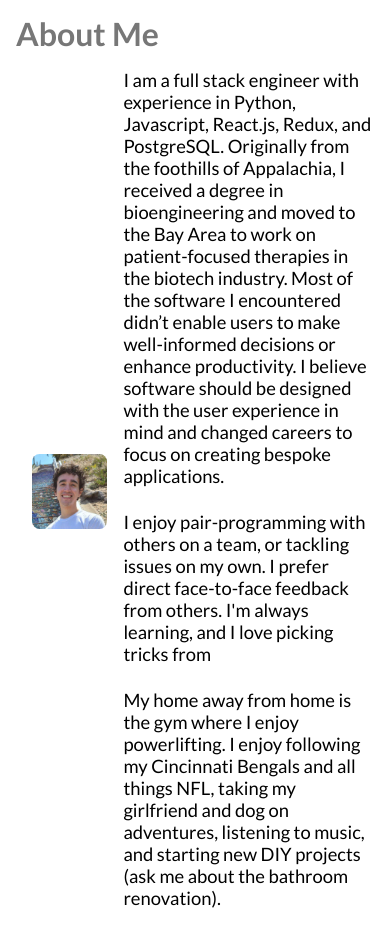
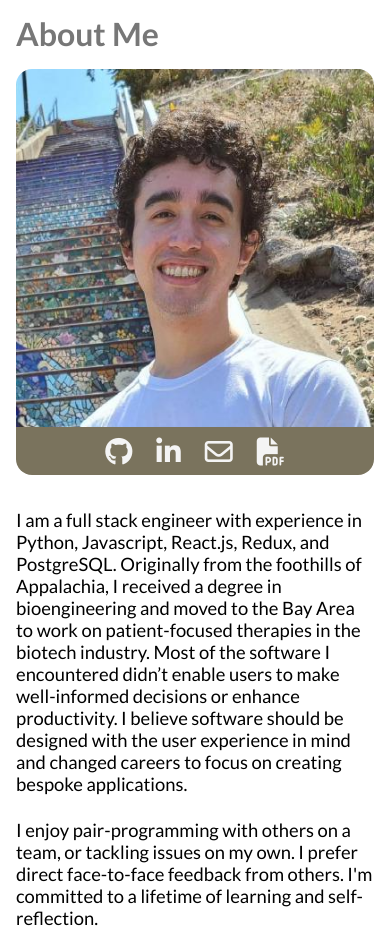
Before and after one commit to cpettet/cpettet.github.io, a plain HTML site: page index.html in a window 390 px wide. Shown: the part 402-1334 px from the top of the page. Drawn offline with Linux system fonts and the light colour scheme.

Commit message:
Mobile responsiveness. Nav link coloring.

```diff
--- a/assets/css/main.css
+++ b/assets/css/main.css
@@ -6,7 +6,10 @@
   box-sizing: border-box;
 }
 
-h1, h2, h3, h4 {
+h1,
+h2,
+h3,
+h4 {
   color: #777;
 }
 
@@ -58,21 +61,24 @@ td {
 
 #about {
   margin: 1rem 1rem 0 1rem;
-
   display: grid;
-  grid-template-columns: 30% 70%;
+  grid-template-columns: 25% 70%;
   grid-template-rows: 1fr;
-  gap: 0px 0px;
+  gap: 1rem;
   grid-auto-flow: row;
   grid-template-areas: ". .";
+  justify-content: center;
+  align-items: center;
+  justify-items: center;
 }
 
 .about__wrapper__image {
   display: flex;
-  flex-direction: row;
+  flex-direction: column;
   flex-wrap: nowrap;
   align-items: center;
   justify-content: center;
+  width: fit-content;
 }
 
 .about__wrapper__paragraphs {
@@ -80,8 +86,34 @@ td {
 }
 
 .avatar {
-  border-radius: 10%;
-  width: 70%;
+  border-radius: 1rem 1rem 0rem 0rem;
+  width: 100%;
+}
+
+.avatar__links {
+  display: flex;
+  justify-content: center;
+  align-items: center;
+  width: 100%;
+  height: 3rem;
+  background: #7a735d;
+  color: #f4f4f4;
+  border-radius: 0% 0% 1rem 1rem;
+}
+
+.avatar__links__list {
+  list-style: none;
+  display: flex;
+  flex-direction: row;
+}
+
+.avatar__links__link {
+  font-size: 1.75rem;
+  padding: 00.75rem;
+}
+
+a {
+  color: unset;
 }
 
 .section__header {
@@ -176,6 +208,12 @@ nav {
   list-style: none;
   width: 100%;
   text-align: center;
+  transition: 0.3s ease all;
+}
+
+.nav__links .nav__link-active a {
+  color: #4CBB17;
+  font-size: 2.0rem;
 }
 
 .nav__name {
@@ -183,7 +221,7 @@ nav {
 }
 
 .nav__link {
-  color: unset;
+  /* color: unset; */
   text-decoration: none;
   font-weight: bold;
   font-size: 1.5rem;
@@ -192,7 +230,8 @@ nav {
 
 .nav__link-active {
   color: red;
-  background-color: blue;
+  background-color: #777;
+  border-radius: 1rem;
   text-decoration: none;
   font-weight: bold;
   font-size: 1.5rem;
@@ -223,6 +262,11 @@ nav {
   grid-template-areas:
     ". ."
     ". .";
+}
+
+#projects,
+#resume {
+  margin: 2rem 2rem 0rem 2rem;
 }
 
 article {
@@ -341,6 +385,12 @@ footer {
     display: flex;
     flex-direction: row;
     justify-content: space-between;
+    background: rgb(122, 115, 93);
+    background: linear-gradient(
+      90deg,
+      rgba(122, 115, 93, 1) 50%,
+      rgba(207, 200, 178, 1) 100%
+    );
     position: fixed;
     top: 0;
     left: 0;
@@ -349,9 +399,10 @@ footer {
     padding: 1.5rem;
   }
 
-  .about {
+  #about {
     display: flex;
     flex-direction: column;
+    align-items: center;
   }
 
   .about__wrapper__image {
@@ -359,7 +410,7 @@ footer {
   }
 
   .nav__links {
-    background-color: #5d4954;
+    background-color: #7a735d;
     position: absolute;
     right: 0px;
     top: 0px;
@@ -373,6 +424,13 @@ footer {
     flex-wrap: nowrap;
     align-content: center;
     justify-content: space-evenly;
+  }
+
+  .nav__links li {
+    height: 5rem;
+    vertical-align: text-bottom;
+    display: flex;
+    align-items: center;
   }
 
   .nav__link {
@@ -402,6 +460,7 @@ footer {
       ". . . ."
       ". . . ."
       ". . . .";
+    width: 100%;
   }
 
   .features {
--- a/index.html
+++ b/index.html
@@ -36,6 +36,14 @@
       <section id="about" class="about">
         <div class="about__wrapper__image">
           <img class="avatar" src="/images/avatar.jpg" alt="zoomed-in photo of Christian Pettet" />
+          <div class="avatar__links">
+            <ul class="avatar__links__list">
+              <li class="avatar__links__link"><a href="https://github.com/cpettet"><i class="fab fa-github"></i></a></li>
+              <li class="avatar__links__link"><a href="https://www.linkedin.com/in/christianpettet/"><i class="fab fa-linkedin-in"></i></a></li>
+              <li class="avatar__links__link"><a href="mailto:cpettet11@gmail.com"><i class="far fa-envelope"></i></a></li>
+              <li class="avatar__links__link"><a href="https://docs.google.com/document/d/1Lavqjm9BagGHZ3yGDsbESVYyZm0hpVLA4JD3Q9RQU-g/export?format=pdf"><i class="fas fa-file-pdf"></i></a></li>
+            </ul>
+          </div>
         </div>
         <div class="about__wrapper__paragraphs">
           <p class="about__paragraph">
@@ -51,7 +59,7 @@
           <p class="about__paragraph">
             I enjoy pair-programming with others on a team, or tackling issues
             on my own. I prefer direct face-to-face feedback from others. I'm
-            always learning, and I love picking tricks from
+            committed to a lifetime of learning and self-reflection.
           </p>
           <p class="about__paragraph">
             My home away from home is the gym where I enjoy powerlifting. I enjoy
@@ -59,6 +67,12 @@
             and dog on adventures, listening to music, and starting new DIY projects
             (ask me about the bathroom renovation).
           </p>
+            <li class="actions__link"><a
+              class="link link__primary"
+              href="https://docs.google.com/document/d/1Lavqjm9BagGHZ3yGDsbESVYyZm0hpVLA4JD3Q9RQU-g/export?format=pdf"
+              >
+              <i class="fas fa-file-pdf"></i> Download My Resume</a>
+              </li>
         </div>
       </section>
 
```
Also changed, not shown: 1 other file.
